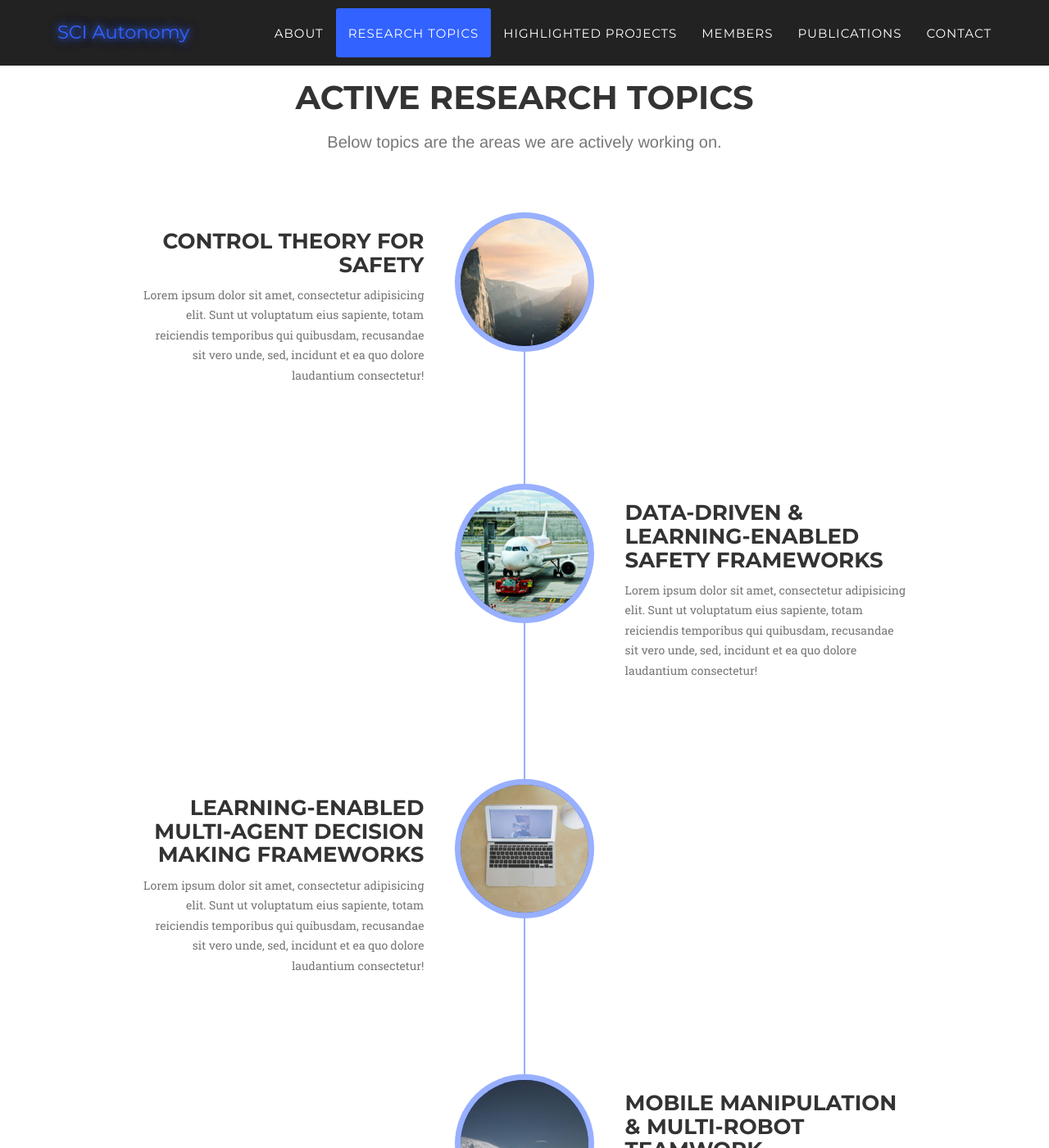
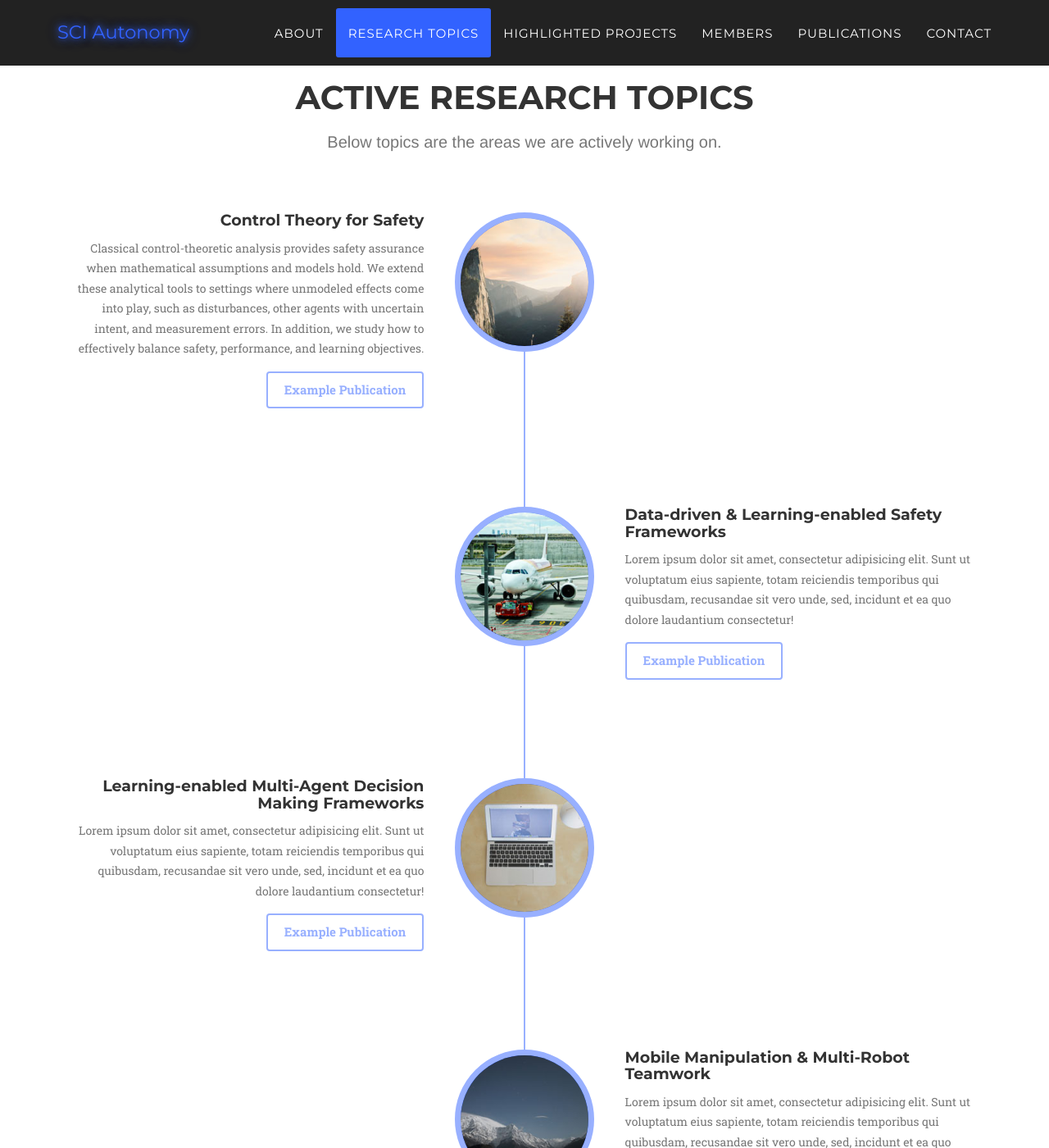
Before and after one commit to ChoiJangho/sci_autonomy_lab_website, a Jekyll site: the page built from index.html, in a window 1280 px wide and 1400 px high, scrolled down 2650 px. Shown: the whole window at 82% size. Built offline with Jekyll 4.4.1, drawn with Linux system fonts in a browser that asks for light colours; some web fonts are replaced; some of the changed text lies outside the part shown.

Commit message:
change style of research topics.

```diff
--- a/_includes/research_themes.html
+++ b/_includes/research_themes.html
@@ -16,10 +16,15 @@
                             </div>
                             <div class="timeline-panel">
                                 <div class="timeline-heading">
-                                    <h3 class="subheading">Control Theory for Safety</h3>
+                                    <h4 class="subheading">Control Theory for Safety</h4>
                                 </div>
                                 <div class="timeline-body">
-                                    <p class="text-muted">Lorem ipsum dolor sit amet, consectetur adipisicing elit. Sunt ut voluptatum eius sapiente, totam reiciendis temporibus qui quibusdam, recusandae sit vero unde, sed, incidunt et ea quo dolore laudantium consectetur!</p>
+                                    <p class="text-muted">Classical control-theoretic analysis provides safety assurance when mathematical assumptions and models hold.
+                                        We extend these analytical tools to settings where unmodeled effects come into play, such as disturbances, other agents with uncertain intent, and measurement errors.
+                                        In addition, we study how to effectively balance safety, performance, and learning objectives.</p>
+                                </div>
+                                <div>
+                                    <a class="timeline-example-publication" href="#about">Example Publication</a>
                                 </div>
                             </div>
                         </li>
@@ -29,10 +34,13 @@
                             </div>
                             <div class="timeline-panel">
                                 <div class="timeline-heading">
-                                    <h3 class="subheading">Data-driven & Learning-enabled Safety Frameworks</h3>
+                                    <h4 class="subheading">Data-driven & Learning-enabled Safety Frameworks</h4>
                                 </div>
                                 <div class="timeline-body">
                                     <p class="text-muted">Lorem ipsum dolor sit amet, consectetur adipisicing elit. Sunt ut voluptatum eius sapiente, totam reiciendis temporibus qui quibusdam, recusandae sit vero unde, sed, incidunt et ea quo dolore laudantium consectetur!</p>
+                                </div>
+                                <div>
+                                    <a class="timeline-example-publication" href="#about">Example Publication</a>
                                 </div>
                             </div>
                         </li>
@@ -42,10 +50,13 @@
                             </div>
                             <div class="timeline-panel">
                                 <div class="timeline-heading">
-                                    <h3 class="subheading">Learning-enabled Multi-Agent Decision Making Frameworks</h3>
+                                    <h4 class="subheading">Learning-enabled Multi-Agent Decision Making Frameworks</h4>
                                 </div>
                                 <div class="timeline-body">
                                     <p class="text-muted">Lorem ipsum dolor sit amet, consectetur adipisicing elit. Sunt ut voluptatum eius sapiente, totam reiciendis temporibus qui quibusdam, recusandae sit vero unde, sed, incidunt et ea quo dolore laudantium consectetur!</p>
+                                </div>
+                                <div>
+                                    <a class="timeline-example-publication" href="#about">Example Publication</a>
                                 </div>
                             </div>
                         </li>
@@ -55,10 +66,13 @@
                             </div>
                             <div class="timeline-panel">
                                 <div class="timeline-heading">
-                                    <h3 class="subheading">Mobile Manipulation & Multi-Robot Teamwork</h3>
+                                    <h4 class="subheading">Mobile Manipulation & Multi-Robot Teamwork</h4>
                                 </div>
                                 <div class="timeline-body">
                                     <p class="text-muted">Lorem ipsum dolor sit amet, consectetur adipisicing elit. Sunt ut voluptatum eius sapiente, totam reiciendis temporibus qui quibusdam, recusandae sit vero unde, sed, incidunt et ea quo dolore laudantium consectetur!</p>
+                                </div>
+                                <div>
+                                    <a class="timeline-example-publication" href="#about">Example Publication</a>
                                 </div>
                             </div>
                         </li>
@@ -68,10 +82,13 @@
                             </div>
                             <div class="timeline-panel">
                                 <div class="timeline-heading">
-                                    <h3 class="subheading">Decision Making Architecture for Advance Air Mobility</h3>
+                                    <h4 class="subheading">Decision Making Architecture for Advance Air Mobility</h4>
                                 </div>
                                 <div class="timeline-body">
                                     <p class="text-muted">Lorem ipsum dolor sit amet, consectetur adipisicing elit. Sunt ut voluptatum eius sapiente, totam reiciendis temporibus qui quibusdam, recusandae sit vero unde, sed, incidunt et ea quo dolore laudantium consectetur!</p>
+                                </div>
+                                <div>
+                                    <a class="timeline-example-publication" href="#about">Example Publication</a>
                                 </div>
                             </div>
                         </li>
```
Also changed, not shown: _includes/css/agency.css (+24 -4 lines).
